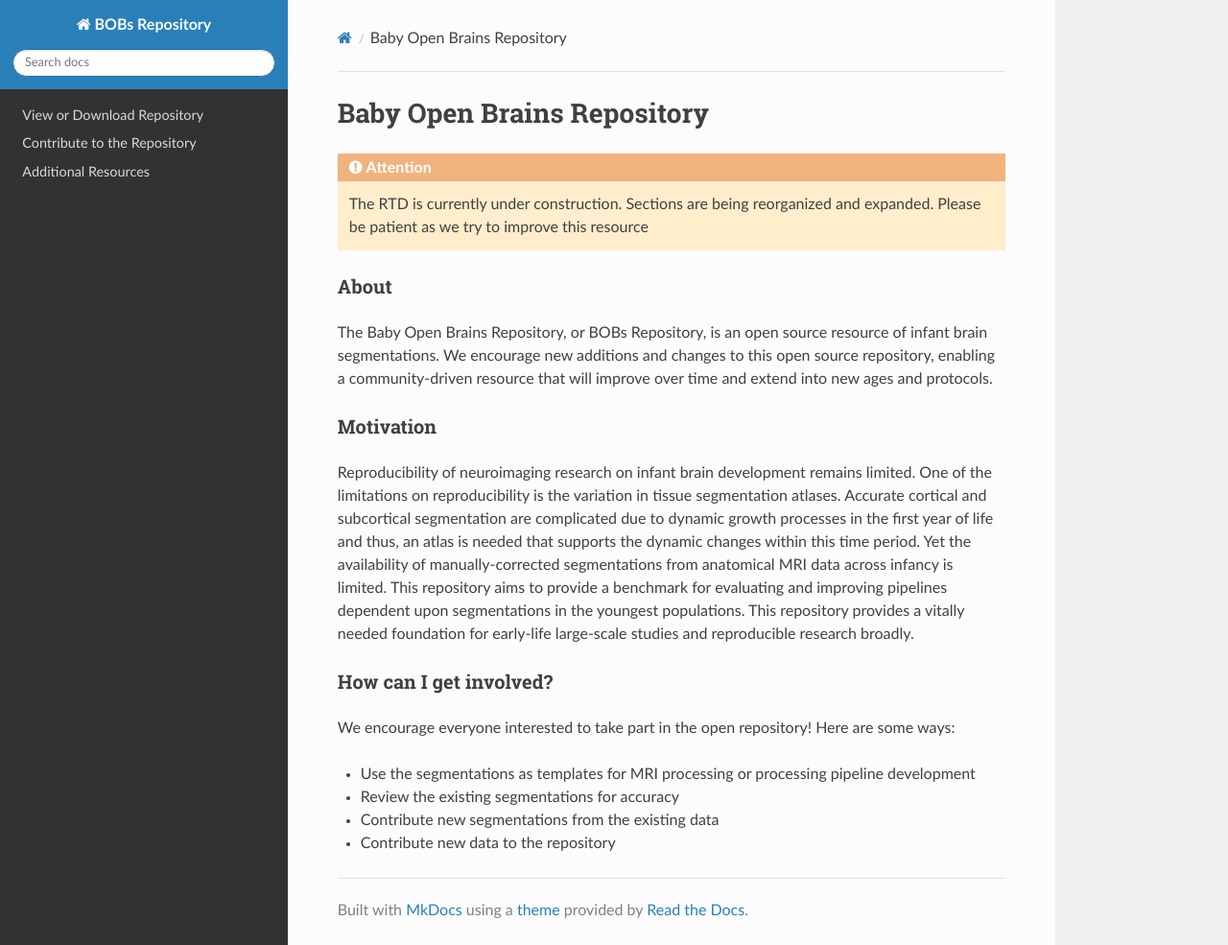
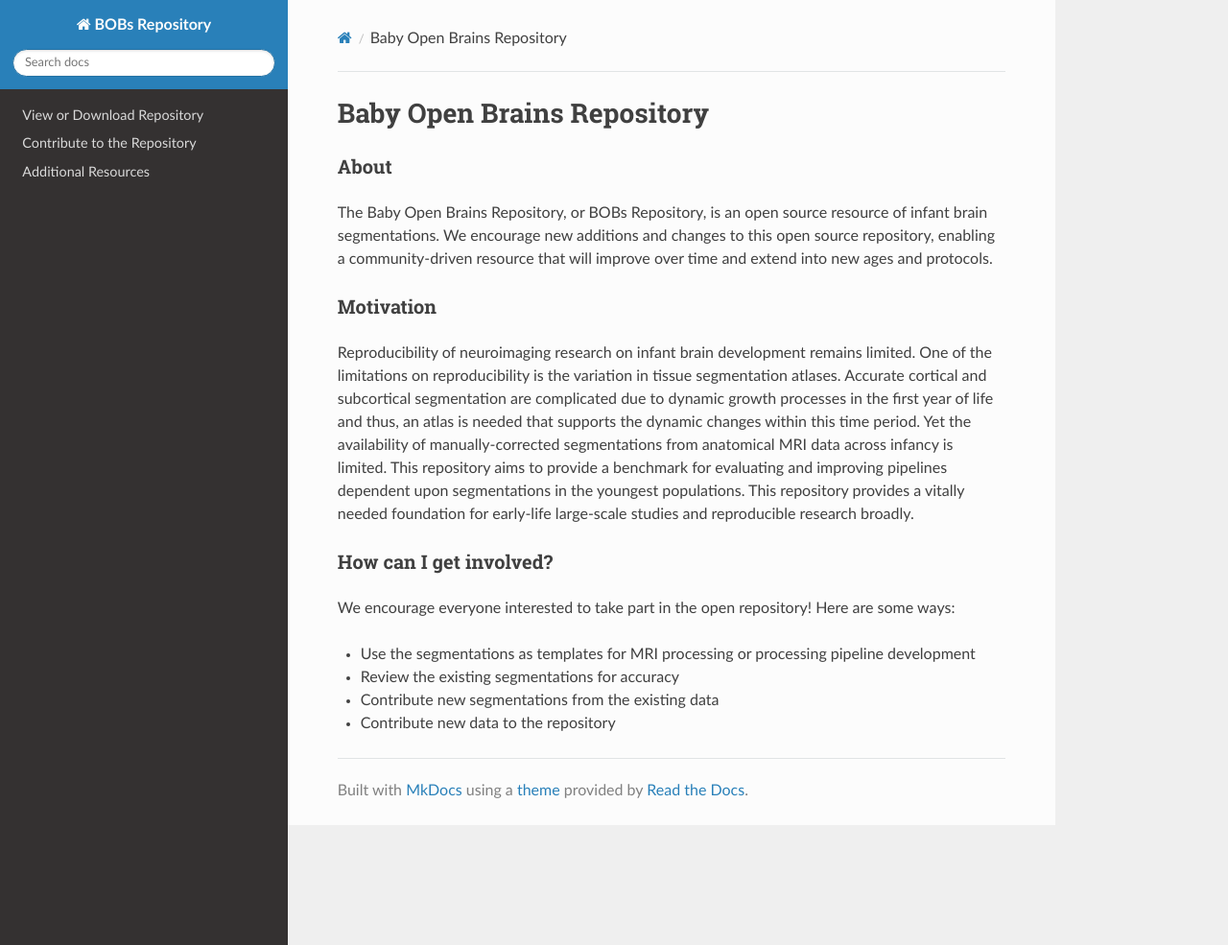
Before and after one commit to DCAN-Labs/BOBsRepositoryRTD, an MkDocs documentation site: the page built from docs/index.md, in a window 1280 px wide and 985 px high. Shown: the whole window at 96% size. Built offline with MkDocs 1.6.1, drawn with Linux system fonts in a browser that asks for light colours; nearby versions of some CDN libraries.

Commit message:
Update index.md
removed note about RTDs being under construction

```diff
--- a/docs/index.md
+++ b/docs/index.md
@@ -1,11 +1,4 @@
 # Baby Open Brains Repository
-
-<div class="admonition attention">
-    <p class="first admonition-title">Attention</p>
-    <p class="last">
-        The RTD is currently under construction. Sections are being reorganized and expanded. Please be patient as we try to improve this resource
-    </p>
-</div>
 
 ### About
 
```
